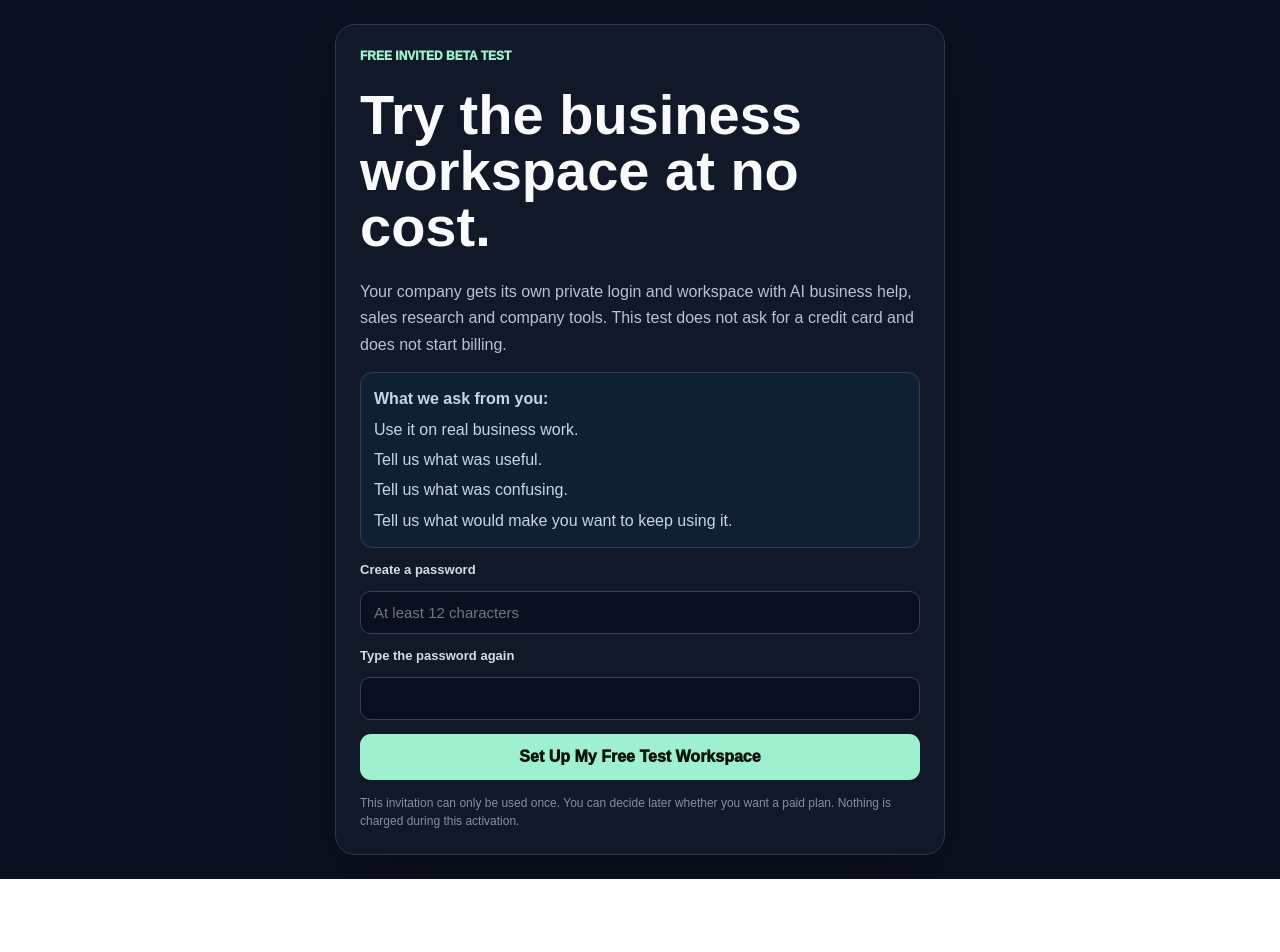
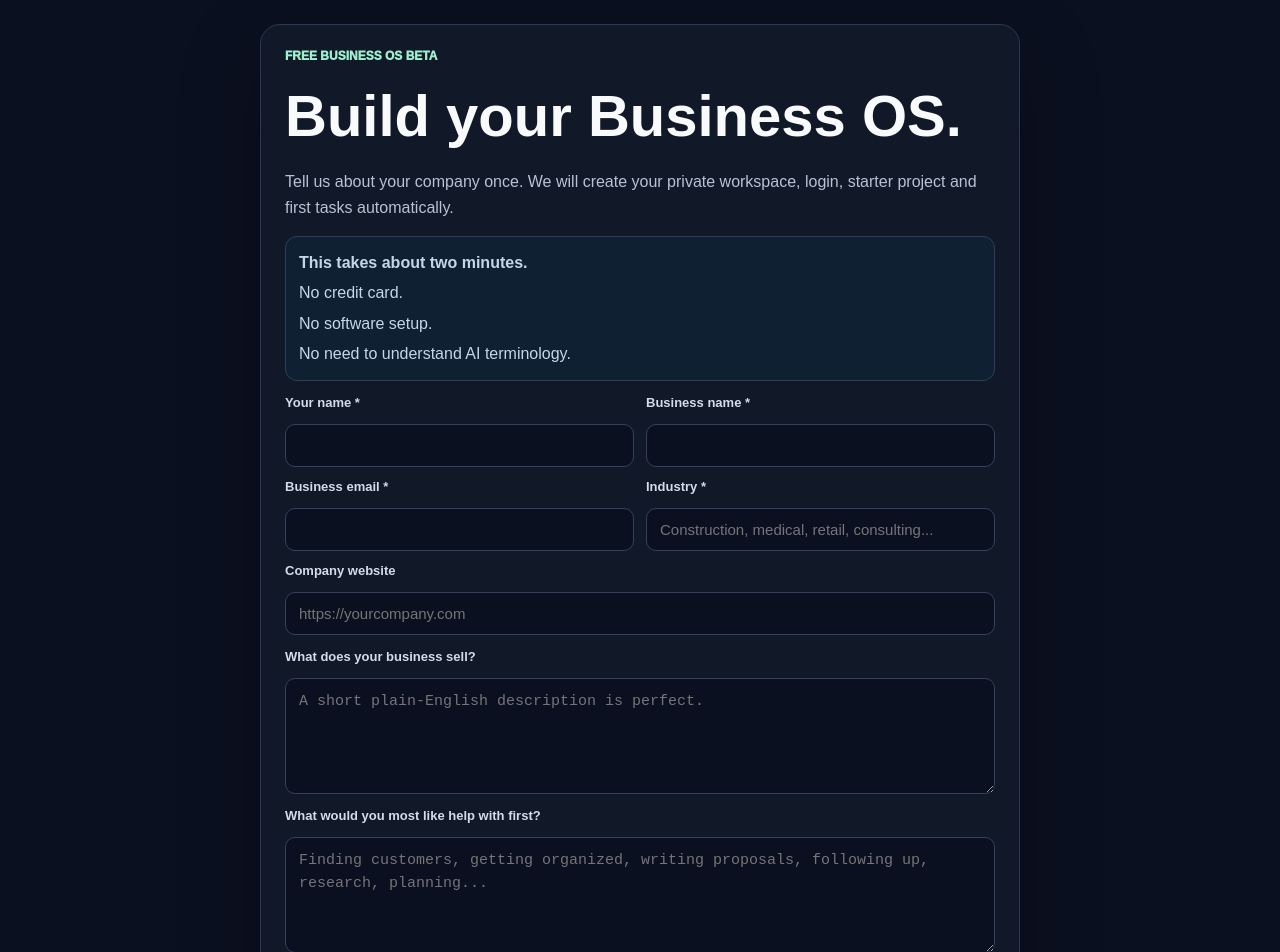
Before and after one commit to jimrusk/aridon-app, a Next.js app: page /business-os/beta in a window 1280 px wide. Shown: the top 952 px of the page. Before the commit the page ends 879 px from the top, so only its background shows below. Built offline with nearby package versions, Linux system fonts and the light colour scheme.

Commit message:
Turn beta page into self-serve business onboarding

```diff
--- a/app/business-os/beta/page.tsx
+++ b/app/business-os/beta/page.tsx
@@ -2,39 +2,141 @@
 
 import { FormEvent, useEffect, useState } from 'react';
 import Link from 'next/link';
+import { getBrowserClient } from '../../../lib/supabase';
+
+type CreatedWorkspace = {
+  businessName: string;
+  email: string;
+  workspaceUrl: string;
+  startUrl: string;
+  loginUrl: string;
+};
 
 export default function BusinessOSBetaPage() {
   const [invite, setInvite] = useState('');
-  const [password, setPassword] = useState('');
-  const [confirm, setConfirm] = useState('');
   const [loading, setLoading] = useState(false);
   const [message, setMessage] = useState('');
-  const [activated, setActivated] = useState<{ businessName: string; slug: string; email: string; existingAccount: boolean } | null>(null);
+  const [created, setCreated] = useState<CreatedWorkspace | null>(null);
+  const [copied, setCopied] = useState(false);
+  const [form, setForm] = useState({
+    ownerName: '',
+    businessName: '',
+    email: '',
+    website: '',
+    industry: '',
+    offer: '',
+    goal: '',
+    password: '',
+    confirm: '',
+    companyTrap: '',
+  });
 
-  useEffect(() => { setInvite(new URLSearchParams(window.location.search).get('invite') || ''); }, []);
+  useEffect(() => {
+    setInvite(new URLSearchParams(window.location.search).get('invite') || '');
+  }, []);
 
-  async function activate(event: FormEvent) {
+  async function submit(event: FormEvent) {
     event.preventDefault();
-    if (!invite) { setMessage('This invitation link is incomplete. Ask the person who invited you for a new link.'); return; }
-    if (password.length < 12) { setMessage('Please use a password with at least 12 characters.'); return; }
-    if (password !== confirm) { setMessage('The passwords do not match.'); return; }
-    setLoading(true); setMessage('');
-    const response = await fetch('/api/business-os/beta/activate', { method: 'POST', headers: { 'Content-Type': 'application/json' }, body: JSON.stringify({ invite, password }) });
+    setMessage('');
+    if (form.password.length < 12) {
+      setMessage('Please use a password with at least 12 characters.');
+      return;
+    }
+    if (form.password !== form.confirm) {
+      setMessage('The passwords do not match.');
+      return;
+    }
+
+    setLoading(true);
+    const endpoint = invite ? '/api/business-os/beta/activate' : '/api/business-os/beta/signup';
+    const payload = invite
+      ? { invite, password: form.password }
+      : {
+          ownerName: form.ownerName,
+          businessName: form.businessName,
+          email: form.email,
+          website: form.website,
+          industry: form.industry,
+          offer: form.offer,
+          goal: form.goal,
+          password: form.password,
+          companyTrap: form.companyTrap,
+        };
+
+    const response = await fetch(endpoint, {
+      method: 'POST',
+      headers: { 'Content-Type': 'application/json' },
+      body: JSON.stringify(payload),
+    });
     const data = await response.json().catch(() => ({}));
-    if (!response.ok) { setMessage(data.error || 'We could not activate this test workspace.'); setLoading(false); return; }
-    setActivated({ businessName: data.tenant.businessName, slug: data.tenant.slug, email: data.email, existingAccount: Boolean(data.existingAccount) });
+
+    if (!response.ok) {
+      if (data.existing && data.loginUrl) {
+        setCreated({
+          businessName: form.businessName || 'Your business',
+          email: form.email,
+          workspaceUrl: data.workspaceUrl || '',
+          startUrl: data.loginUrl,
+          loginUrl: data.loginUrl,
+        });
+        setMessage(data.error || 'This email already has a workspace.');
+      } else {
+        setMessage(data.error || 'We could not create the workspace.');
+      }
+      setLoading(false);
+      return;
+    }
+
+    const result: CreatedWorkspace = invite
+      ? {
+          businessName: data.tenant.businessName,
+          email: data.email,
+          workspaceUrl: `${window.location.origin}/workspace/${data.tenant.slug}`,
+          startUrl: `${window.location.origin}/customer/start`,
+          loginUrl: `${window.location.origin}/customer/login?next=${encodeURIComponent('/customer/start')}`,
+        }
+      : {
+          businessName: data.businessName,
+          email: data.email,
+          workspaceUrl: data.workspaceUrl,
+          startUrl: data.startUrl,
+          loginUrl: data.loginUrl,
+        };
+
+    if (!invite) {
+      const db = getBrowserClient();
+      await db.auth.signInWithPassword({ email: form.email.trim(), password: form.password });
+    }
+
+    setCreated(result);
     setLoading(false);
   }
 
-  if (activated) {
+  async function copyWorkspaceLink() {
+    if (!created?.workspaceUrl) return;
+    await navigator.clipboard.writeText(created.workspaceUrl);
+    setCopied(true);
+    window.setTimeout(() => setCopied(false), 2200);
+  }
+
+  if (created) {
     return (
       <main style={pageStyle}>
         <section style={cardStyle}>
-          <div style={eyebrowStyle}>FREE BETA TEST</div>
-          <h1 style={{ fontSize: 'clamp(36px,7vw,54px)', lineHeight: 1, margin: '10px 0' }}>{activated.businessName} is ready.</h1>
-          <p style={bodyStyle}>{activated.existingAccount ? 'This email already had an account, so your existing password is still in place.' : `Your login email is ${activated.email}. No payment method was requested.`}</p>
-          <div style={stepsBox}><strong>When you sign in:</strong><span>1. Open <b>Start Here</b>.</span><span>2. Ask Eva a real business question.</span><span>3. Try Find Customers if sales is useful to you.</span><span>4. Tell us what was confusing or helpful.</span></div>
-          <Link href="/customer/login" style={primaryLink}>Sign In to My Test Workspace</Link>
+          <div style={eyebrowStyle}>YOUR BUSINESS OS IS READY</div>
+          <h1 style={{ fontSize: 'clamp(36px,7vw,54px)', lineHeight: 1, margin: '10px 0' }}>{created.businessName} has its own workspace.</h1>
+          <p style={bodyStyle}>Your login is <strong>{created.email}</strong>. No credit card was requested and no paid subscription was started.</p>
+          {message && <div style={infoBox}>{message}</div>}
+          <div style={stepsBox}>
+            <strong>Start here:</strong>
+            <span>1. Open your startup guide.</span>
+            <span>2. Ask Eva about a real business problem.</span>
+            <span>3. Let Scout learn what you sell and look for possible customers.</span>
+            <span>4. Come back to Home to see your work in one place.</span>
+          </div>
+          <a href={created.startUrl || created.loginUrl} style={primaryLink}>Start My Business OS</a>
+          {created.workspaceUrl && <button type="button" onClick={copyWorkspaceLink} style={secondaryButton}>{copied ? 'Workspace Link Copied' : 'Copy My Workspace Link'}</button>}
+          <p style={{ ...bodyStyle, fontSize: '12px' }}>Save the workspace link if you want a direct bookmark. You will still need your email and password to open private company information.</p>
         </section>
       </main>
     );
@@ -42,17 +144,43 @@ export default function BusinessOSBetaPage() {
 
   return (
     <main style={pageStyle}>
-      <form onSubmit={activate} style={cardStyle}>
-        <div style={eyebrowStyle}>FREE INVITED BETA TEST</div>
-        <h1 style={{ fontSize: 'clamp(38px,7vw,56px)', lineHeight: 1, margin: '10px 0' }}>Try the business workspace at no cost.</h1>
-        <p style={bodyStyle}>Your company gets its own private login and workspace with AI business help, sales research and company tools. This test does not ask for a credit card and does not start billing.</p>
-        <div style={stepsBox}><strong>What we ask from you:</strong><span>Use it on real business work.</span><span>Tell us what was useful.</span><span>Tell us what was confusing.</span><span>Tell us what would make you want to keep using it.</span></div>
-        <label style={labelStyle}>Create a password<input type="password" required autoComplete="new-password" value={password} onChange={(event) => setPassword(event.target.value)} placeholder="At least 12 characters" style={inputStyle} /></label>
-        <label style={labelStyle}>Type the password again<input type="password" required autoComplete="new-password" value={confirm} onChange={(event) => setConfirm(event.target.value)} style={inputStyle} /></label>
+      <form onSubmit={submit} style={{ ...cardStyle, maxWidth: invite ? '610px' : '760px' }}>
+        <div style={eyebrowStyle}>{invite ? 'FREE INVITED BETA' : 'FREE BUSINESS OS BETA'}</div>
+        <h1 style={{ fontSize: 'clamp(38px,7vw,58px)', lineHeight: 1, margin: '10px 0' }}>{invite ? 'Set up your test workspace.' : 'Build your Business OS.'}</h1>
+        <p style={bodyStyle}>{invite ? 'Create your password and we will open the private company workspace that was prepared for you.' : 'Tell us about your company once. We will create your private workspace, login, starter project and first tasks automatically.'}</p>
+
+        {!invite && (
+          <>
+            <div style={stepsBox}>
+              <strong>This takes about two minutes.</strong>
+              <span>No credit card.</span>
+              <span>No software setup.</span>
+              <span>No need to understand AI terminology.</span>
+            </div>
+            <div style={{ display: 'grid', gridTemplateColumns: 'repeat(2,minmax(0,1fr))', gap: '12px' }} className="beta-grid">
+              <label style={labelStyle}>Your name *<input required style={inputStyle} value={form.ownerName} onChange={(event) => setForm({ ...form, ownerName: event.target.value })} /></label>
+              <label style={labelStyle}>Business name *<input required style={inputStyle} value={form.businessName} onChange={(event) => setForm({ ...form, businessName: event.target.value })} /></label>
+              <label style={labelStyle}>Business email *<input required type="email" autoComplete="email" style={inputStyle} value={form.email} onChange={(event) => setForm({ ...form, email: event.target.value })} /></label>
+              <label style={labelStyle}>Industry *<input required placeholder="Construction, medical, retail, consulting..." style={inputStyle} value={form.industry} onChange={(event) => setForm({ ...form, industry: event.target.value })} /></label>
+              <label style={{ ...labelStyle, gridColumn: '1 / -1' }}>Company website<input type="url" placeholder="https://yourcompany.com" style={inputStyle} value={form.website} onChange={(event) => setForm({ ...form, website: event.target.value })} /></label>
+            </div>
+            <label style={labelStyle}>What does your business sell?<textarea rows={4} placeholder="A short plain-English description is perfect." style={textareaStyle} value={form.offer} onChange={(event) => setForm({ ...form, offer: event.target.value })} /></label>
+            <label style={labelStyle}>What would you most like help with first?<textarea rows={4} placeholder="Finding customers, getting organized, writing proposals, following up, research, planning..." style={textareaStyle} value={form.goal} onChange={(event) => setForm({ ...form, goal: event.target.value })} /></label>
+            <input aria-hidden="true" tabIndex={-1} autoComplete="off" value={form.companyTrap} onChange={(event) => setForm({ ...form, companyTrap: event.target.value })} style={{ position: 'absolute', left: '-10000px', width: '1px', height: '1px' }} />
+          </>
+        )}
+
+        <div style={{ display: 'grid', gridTemplateColumns: 'repeat(2,minmax(0,1fr))', gap: '12px' }} className="beta-grid">
+          <label style={labelStyle}>Create a password *<input type="password" required autoComplete="new-password" value={form.password} onChange={(event) => setForm({ ...form, password: event.target.value })} placeholder="At least 12 characters" style={inputStyle} /></label>
+          <label style={labelStyle}>Type it again *<input type="password" required autoComplete="new-password" value={form.confirm} onChange={(event) => setForm({ ...form, confirm: event.target.value })} style={inputStyle} /></label>
+        </div>
+
         {message && <div style={{ background: '#2A1718', border: '1px solid #663238', color: '#F2B6AD', borderRadius: '10px', padding: '11px 13px' }}>{message}</div>}
-        <button disabled={loading} type="submit" style={{ border: 0, borderRadius: '11px', background: '#9EF0CF', color: '#08130F', padding: '14px', fontWeight: 950, fontSize: '16px', cursor: loading ? 'wait' : 'pointer' }}>{loading ? 'Setting up your workspace…' : 'Set Up My Free Test Workspace'}</button>
-        <div style={{ color: '#8290A8', fontSize: '12px', lineHeight: 1.5 }}>This invitation can only be used once. You can decide later whether you want a paid plan. Nothing is charged during this activation.</div>
+        <button disabled={loading} type="submit" style={{ border: 0, borderRadius: '11px', background: '#9EF0CF', color: '#08130F', padding: '15px', fontWeight: 950, fontSize: '16px', cursor: loading ? 'wait' : 'pointer' }}>{loading ? 'Building your Business OS…' : invite ? 'Open My Free Test Workspace' : 'Create My Free Business OS'}</button>
+        <div style={{ color: '#8290A8', fontSize: '12px', lineHeight: 1.55 }}>{invite ? 'Nothing is charged during this beta activation.' : 'By creating a beta workspace, you are creating a private test account. No payment information is requested. Important actions such as sending sales outreach remain under your control.'}</div>
+        {!invite && <Link href="/customer/login" style={{ color: '#B9CFFF', textAlign: 'center', fontWeight: 800 }}>Already created a workspace? Sign in</Link>}
       </form>
+      <style>{`@media(max-width:700px){.beta-grid{grid-template-columns:1fr !important}.beta-grid label{grid-column:auto !important}}`}</style>
     </main>
   );
 }
@@ -63,5 +191,8 @@ const eyebrowStyle = { color: '#9EF0CF', fontSize: '12px', fontWeight: 950 };
 const bodyStyle = { color: '#B7C2D5', lineHeight: 1.65, margin: 0 };
 const labelStyle = { display: 'grid', gap: '6px', color: '#D4DCEA', fontSize: '13px', fontWeight: 850 };
 const inputStyle = { width: '100%', boxSizing: 'border-box' as const, background: '#0A1020', color: '#F8FAFC', border: '1px solid #34415D', borderRadius: '10px', padding: '12px 13px', fontSize: '15px' };
+const textareaStyle = { ...inputStyle, resize: 'vertical' as const, lineHeight: 1.5 };
 const stepsBox = { background: '#102033', border: '1px solid #29405A', borderRadius: '12px', padding: '13px', color: '#C6D5E9', lineHeight: 1.65, display: 'grid', gap: '4px' };
-const primaryLink = { display: 'inline-block', textAlign: 'center' as const, background: '#9EF0CF', color: '#08130F', borderRadius: '11px', padding: '13px', fontWeight: 950, textDecoration: 'none' };
+const infoBox = { background: '#182238', border: '1px solid #314363', borderRadius: '10px', padding: '11px 13px', color: '#D6E1F4' };
+const primaryLink = { display: 'inline-block', textAlign: 'center' as const, background: '#9EF0CF', color: '#08130F', borderRadius: '11px', padding: '14px', fontWeight: 950, textDecoration: 'none' };
+const secondaryButton = { border: '1px solid #415171', background: '#111827', color: '#E4EAF5', borderRadius: '11px', padding: '12px 15px', fontWeight: 850, cursor: 'pointer' };
```
